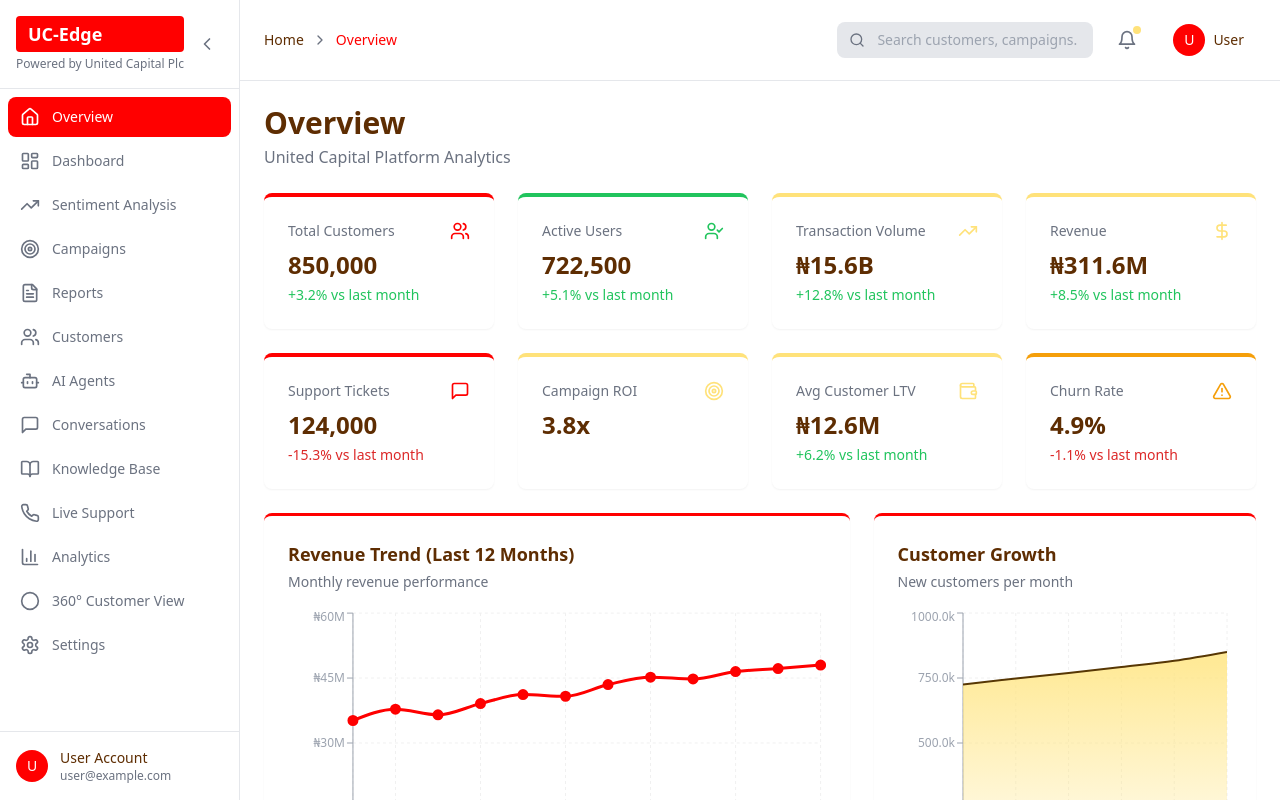
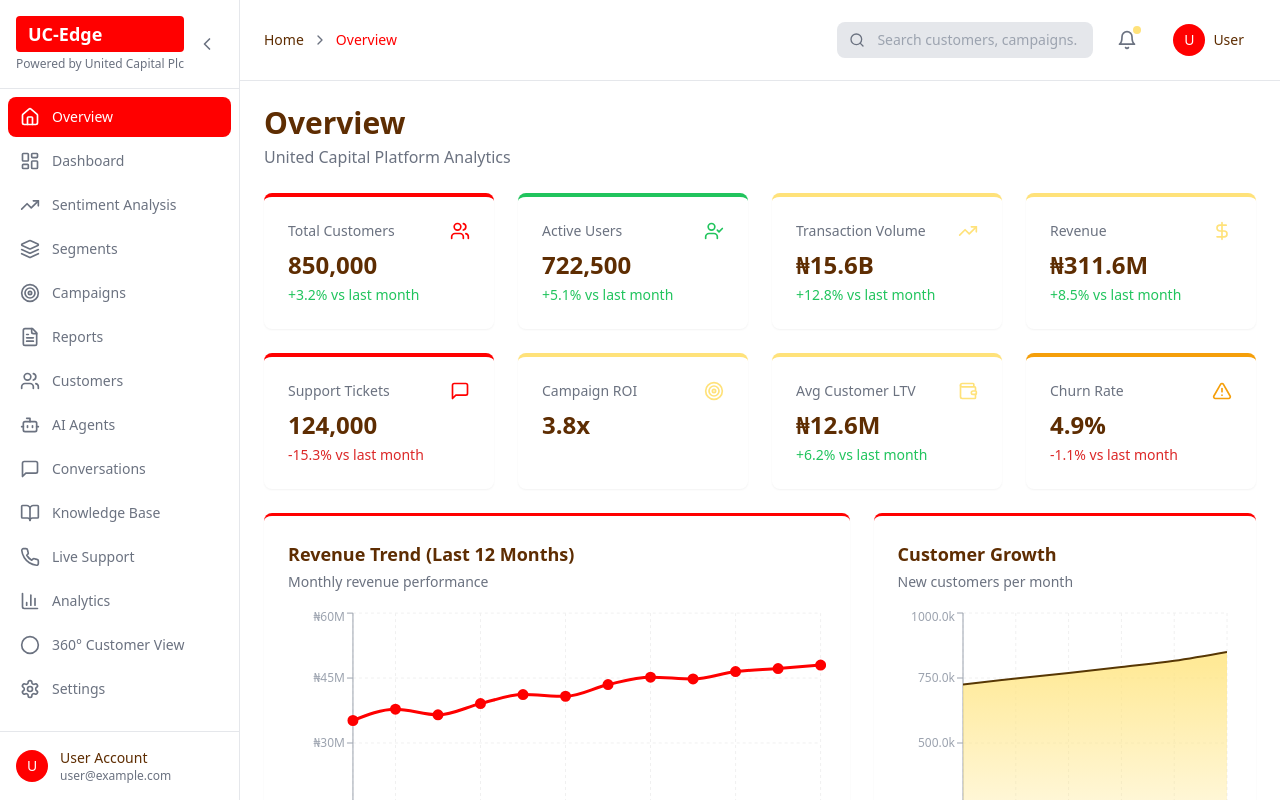
Before and after one commit to Hrhcoolshegs/ucedge, a React (Vite) app: page /#/login in a window 1280 px wide. Both pictures are taken after typing "name@example.com", "Sample123" into the empty fields and a click on the button "Sign In to Dashboard". Built offline with nearby package versions, Linux system fonts and the light colour scheme; the HTML template or start-up script is replaced by a standard one.

Commit message:
Clarify Segment Builder location

```diff
--- a/src/components/layout/Sidebar.tsx
+++ b/src/components/layout/Sidebar.tsx
@@ -2,7 +2,7 @@ import { NavLink } from 'react-router-dom';
 import {
   Home, LayoutDashboard, TrendingUp, Target, FileText, Users,
   Bot, MessageSquare, BookOpen, Phone, BarChart3, Circle,
-  Settings, ChevronLeft, ChevronRight
+  Settings, ChevronLeft, ChevronRight, Layers
 } from 'lucide-react';
 import { cn } from '@/lib/utils';
 import { useState } from 'react';
@@ -11,6 +11,7 @@ const navItems = [
   { icon: Home, label: 'Overview', path: '/overview' },
   { icon: LayoutDashboard, label: 'Dashboard', path: '/dashboard' },
   { icon: TrendingUp, label: 'Sentiment Analysis', path: '/sentiment-analysis' },
+  { icon: Layers, label: 'Segments', path: '/segments' },
   { icon: Target, label: 'Campaigns', path: '/campaigns' },
   { icon: FileText, label: 'Reports', path: '/reports' },
   { icon: Users, label: 'Customers', path: '/customers' },
```
